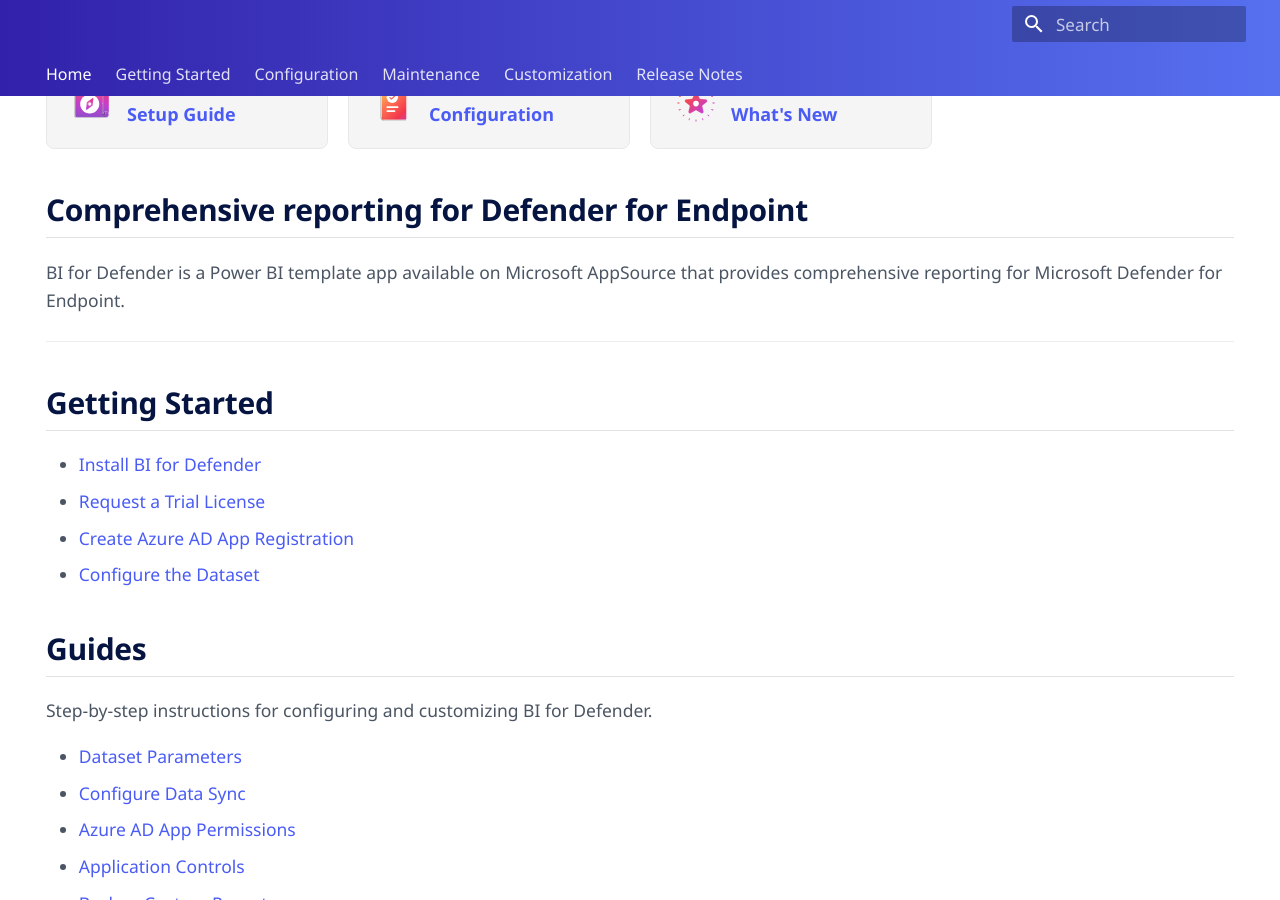
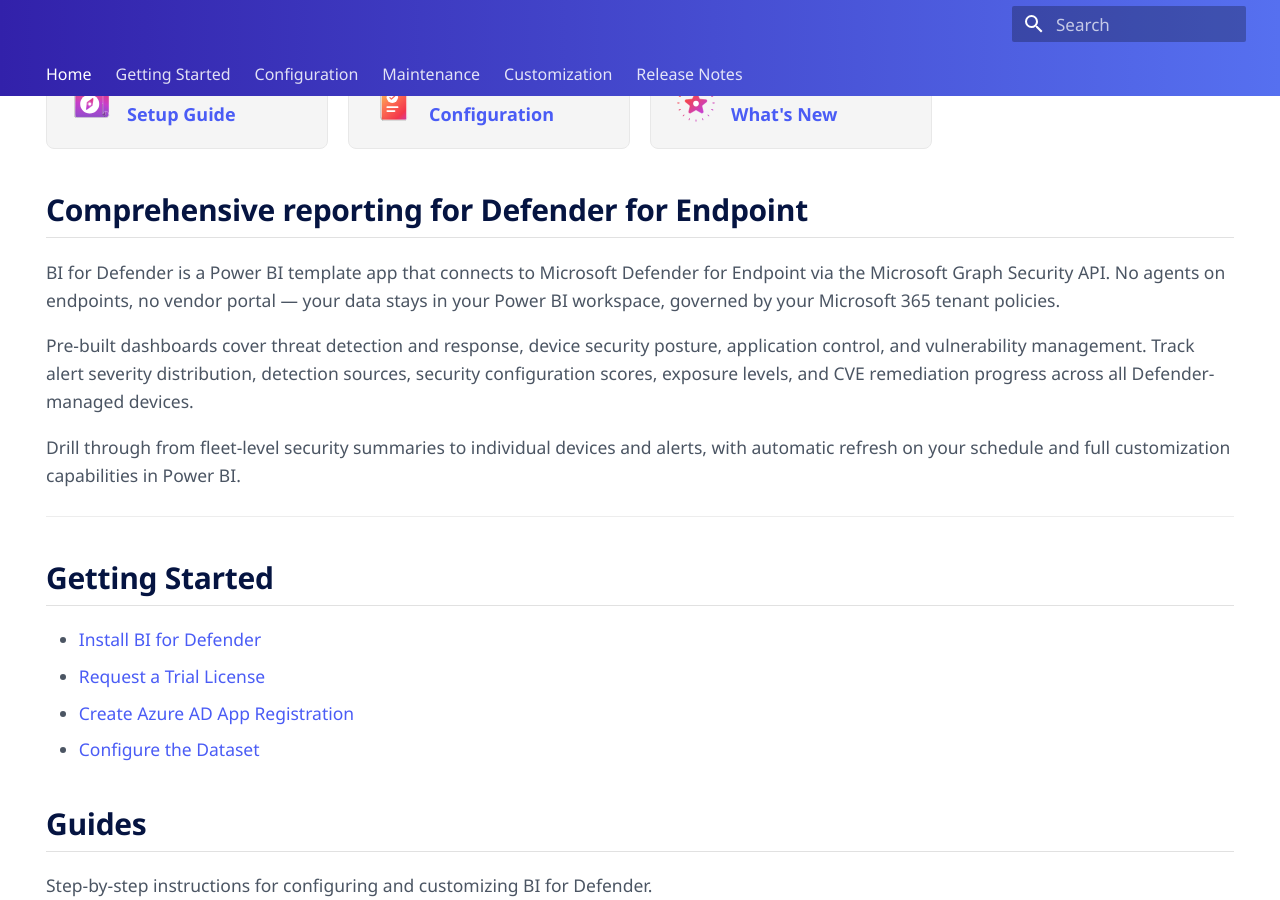
Before and after one commit to powerstacks-corp/BI-for-Defender, an MkDocs documentation site: the page built from docs/index.md, in a window 1280 px wide and 900 px high, scrolled down 383 px. Built offline with MkDocs 1.6.1 and Material for MkDocs 9.7.7, drawn with Linux system fonts in a browser that asks for light colours; some web fonts are replaced; comment, search, counter and statistics services are not loaded.

Commit message:
Improve docs home page intro with product details
Co-Authored-By: Claude Opus 4.6 <noreply@anthropic.com>

```diff
--- a/docs/index.md
+++ b/docs/index.md
@@ -41,7 +41,11 @@ hide:
 
 ## Comprehensive reporting for Defender for Endpoint
 
-BI for Defender is a Power BI template app available on Microsoft AppSource that provides comprehensive reporting for Microsoft Defender for Endpoint.
+BI for Defender is a Power BI template app that connects to Microsoft Defender for Endpoint via the Microsoft Graph Security API. No agents on endpoints, no vendor portal — your data stays in your Power BI workspace, governed by your Microsoft 365 tenant policies.
+
+Pre-built dashboards cover threat detection and response, device security posture, application control, and vulnerability management. Track alert severity distribution, detection sources, security configuration scores, exposure levels, and CVE remediation progress across all Defender-managed devices.
+
+Drill through from fleet-level security summaries to individual devices and alerts, with automatic refresh on your schedule and full customization capabilities in Power BI.
 
 ---
 
```
